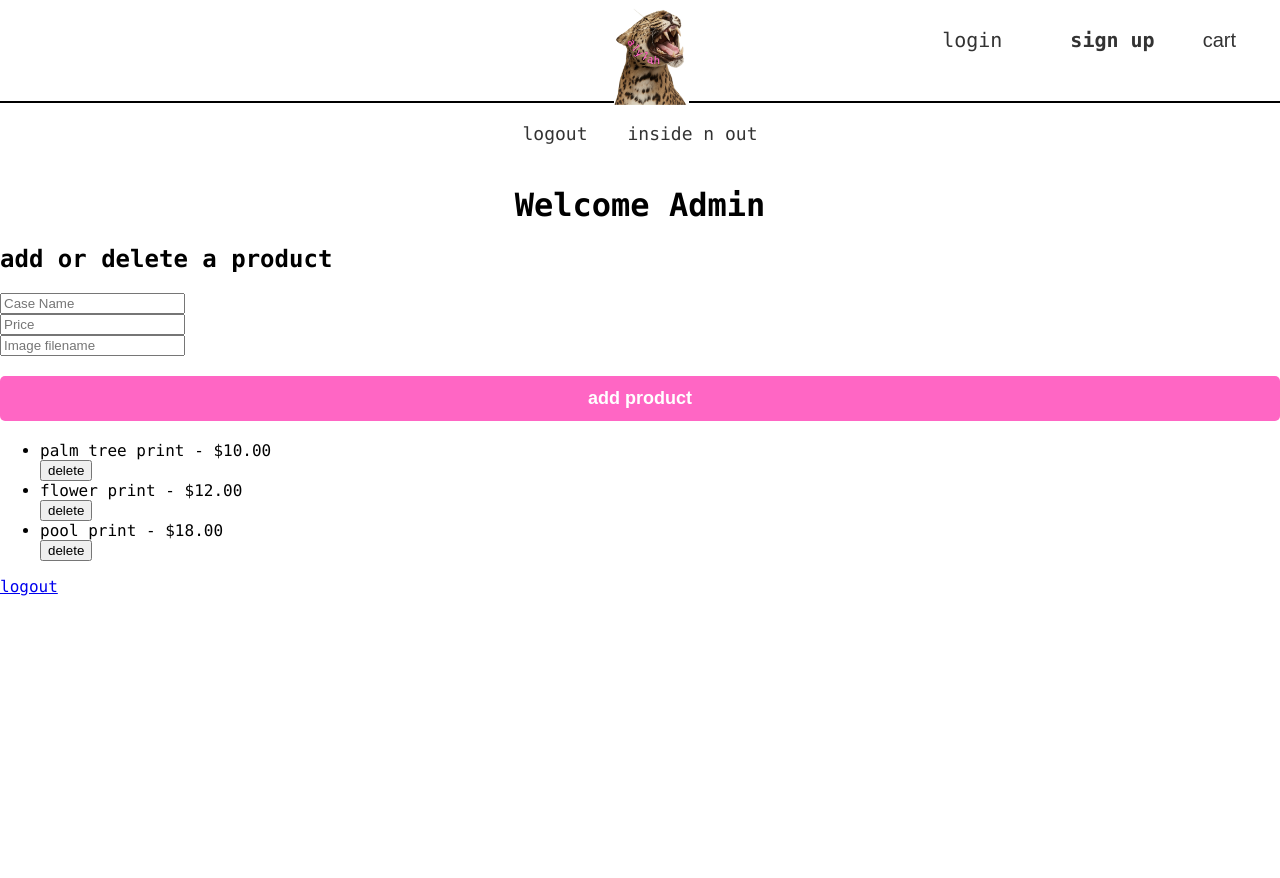
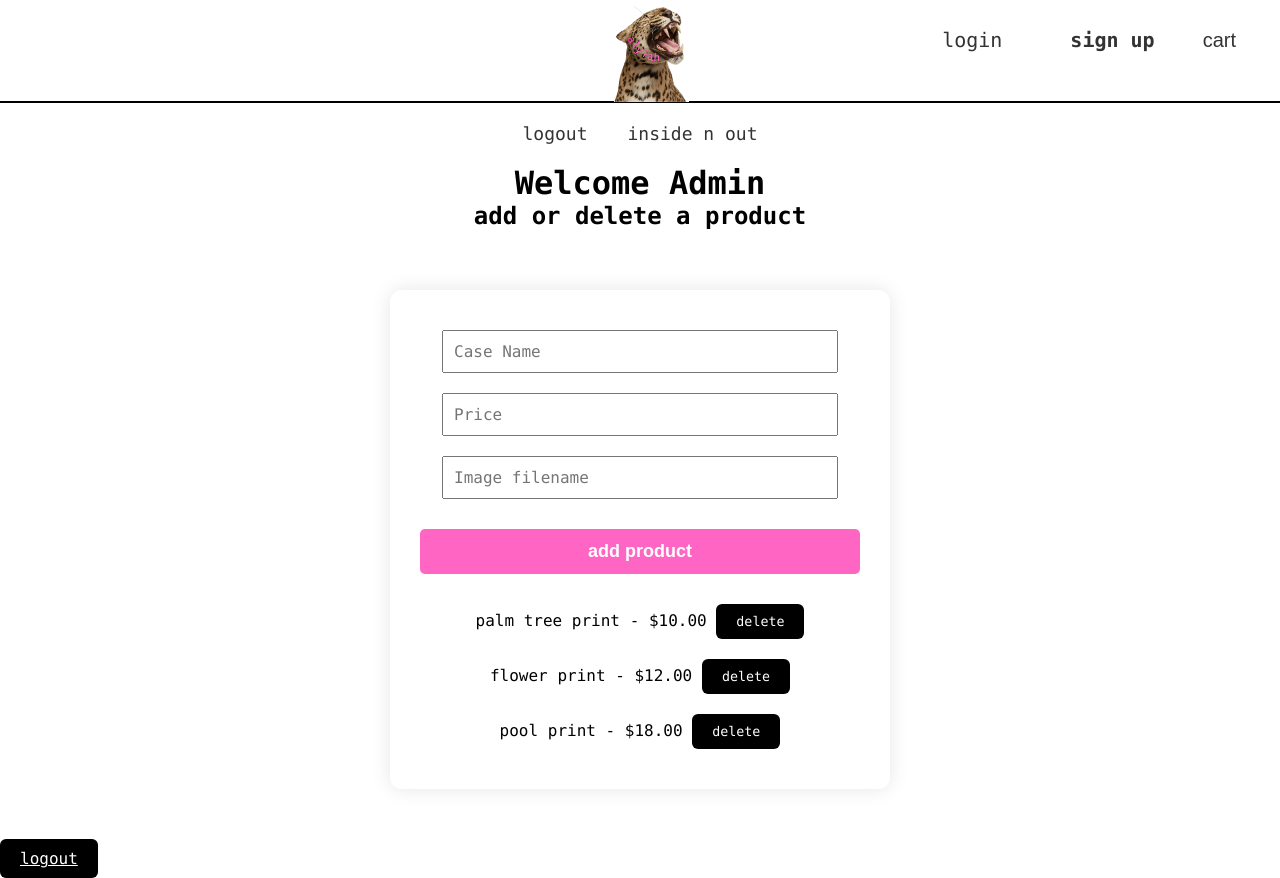
Before and after one commit to kaliaal/Flask-E-commerce-App, a Flask app: page /admin-dashboard in a window 1280 px wide. Run offline with Flask 3, Linux system fonts and the light colour scheme; a user stored in the database is signed in; data comes from the database, SQL or seed files in the repository.

Commit message:
Update store.css

```diff
--- a/static/store.css
+++ b/static/store.css
@@ -1,4 +1,4 @@
-.* {
+* {
   margin: 0;
   padding: 0;
   box-sizing: border-box;
@@ -16,7 +16,7 @@ html, body {
 /* Logo overlay centered over the middle image */
 .logo {
   position: relative;
-  top: 8px; /* distance from top of banner */
+  top: 5px;
   left: 48%;
 
 }
@@ -33,7 +33,7 @@ html, body {
   justify-content: center;
   gap: 40px;
   padding: 20px 0;
-  border-top: 2px solid #000; /* top line */
+  border-top: 2px solid #000;
   font-family: 'Lucida Console', Monaco, monospace;
  /* background-color: #ab8651; */
   margin: 0;
@@ -137,7 +137,7 @@ text-align: center;
   background-color: #e255ae;
 }
 
-/* 🛒 Cart Sidebar Styling */
+/* Cart Sidebar Styling */
 .cart-sidebar {
   position: fixed;
   top: 0;
@@ -367,6 +367,19 @@ text-align: center;
 .checkout-form h2 {
   margin-top: 20px;
 }
+.remove-btn {
+  margin-left: 10px;
+  background-color: #ffccdd;
+  border: none;
+  padding: 4px 8px;
+  border-radius: 6px;
+  cursor: pointer;
+}
+
+.remove-btn:hover {
+  background-color: #ff99bb;
+}
+
 
 .checkout-form input {
   padding: 10px;
@@ -391,6 +404,87 @@ text-align: center;
   background-color: #e255ae;
 }
 
+#order-confirmed {
+  position: fixed;
+  top: 30%;
+  left: 50%;
+  transform: translate(-50%, -50%);
+  background: #ffe6f0;
+  border: 2px solid #ff69b4;
+  padding: 15px 25px;
+  border-radius: 12px;
+  font-weight: bold;
+  font-size: 1.2rem;
+  color: #ff1493;
+  box-shadow: 0 0 15px rgba(255, 105, 180, 0.5);
+  opacity: 0;
+  z-index: 1000;
+  transition: opacity 0.5s ease, transform 0.5s ease;
+}
+
+#order-confirmed.show {
+  opacity: 1;
+  transform: translate(-50%, -50%) scale(1.1);
+}
+
+
+.form-container-2 {
+  max-width: 500px;
+  margin: 60px auto;
+  padding: 30px;
+  background-color: #fff;
+  border-radius: 12px;
+  box-shadow: 0 0 20px rgba(0,0,0,0.1);
+  text-align: center;
+  font-family: 'Lucida Console', monospace;
+}
+
+.form-container-2 h1, .form-container-2 h2 {
+  margin-bottom: 20px;
+}
+
+.form-box input {
+  width: 90%;
+  padding: 10px;
+  margin: 10px 0;
+  font-family: inherit;
+  font-size: 16px;
+}
+
+.styled-button {
+  padding: 10px 20px;
+  background-color: black;
+  color: white;
+  border: none;
+  border-radius: 6px;
+  cursor: pointer;
+  font-family: 'Lucida Console', monospace;
+  margin-top: 10px;
+}
+
+.styled-button:hover {
+  background-color: #444;
+}
+
+
+.product-list {
+  list-style: none;
+  padding-left: 0;
+}
+
+.product-list li {
+  margin: 10px 0;
+}
+
+.inline-form {
+  display: inline;
+}
+
+.background h2{
+  text-align:center;
+}
+
+
 .typewriter-text {
   overflow: hidden;
   white-space: nowrap;
```
